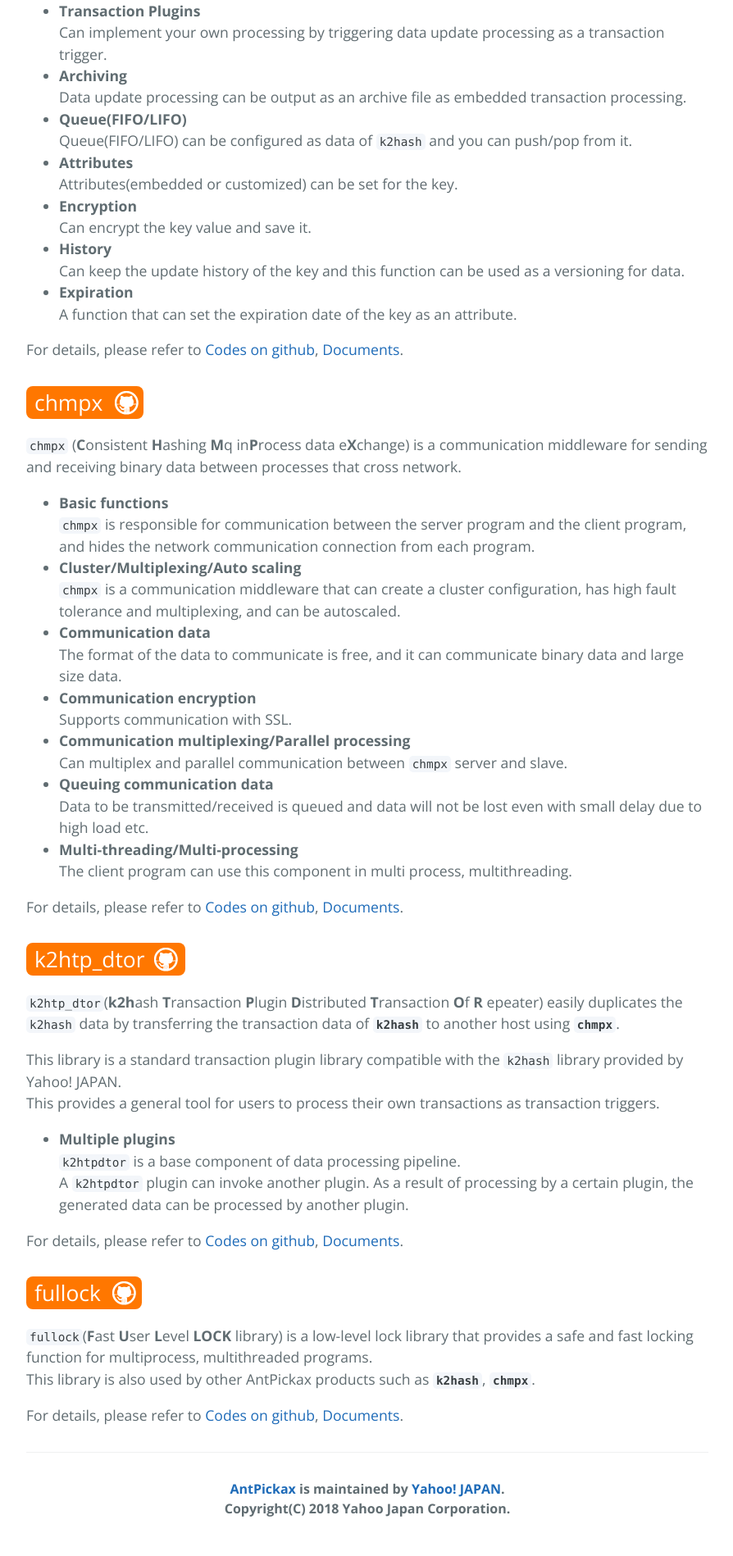
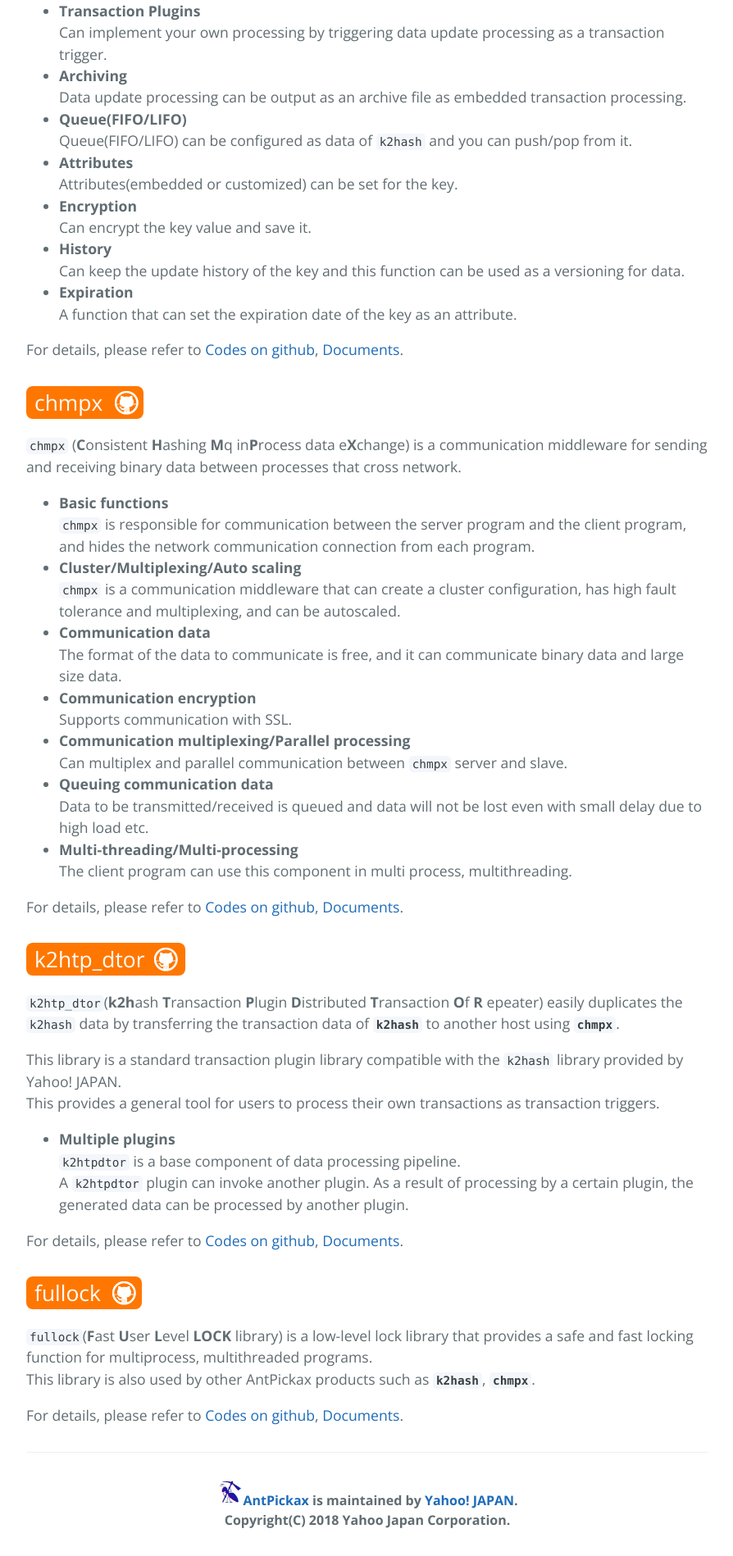
Before and after one commit to yahoojapan/AntPickax, a Jekyll site: the page built from index.md, in a window 1280 px wide. Shown: the part 3550-5448 px from the top of the page at 82% size, without its empty margins (192-1086 px from the left). Built offline with Jekyll 4.4.1, drawn with Linux system fonts in a browser that asks for light colours.

Commit message:
Added AntPickax images

```diff
--- a/_layouts/default.html
+++ b/_layouts/default.html
@@ -24,7 +24,7 @@
       {{ content }}
 
       <footer class="site-footer">
-        <span class="site-footer-owner"><a href="{{ site.url }}{{ site.baseurl }}/">{{ site.github.repository_name }}</a> is maintained by <a href="https://www.yahoo.co.jp">Yahoo! JAPAN</a>.</span>
+        <span class="site-footer-owner"><img border="0" src="images/antpickax_32x32.png" width="32" height="32" alt="AntPickax"><a href="{{ site.url }}{{ site.baseurl }}/">{{ site.github.repository_name }}</a> is maintained by <a href="https://www.yahoo.co.jp">Yahoo! JAPAN</a>.</span>
         <span class="site-footer-owner">Copyright(C) <script type="text/javascript">document.write(new Date().getFullYear());</script> Yahoo Japan Corporation.</span>
       </footer>
     </section>
```
Also changed, not shown: images/antpickax_32x32.png (added), images/antpickax_64x64.png (added).
